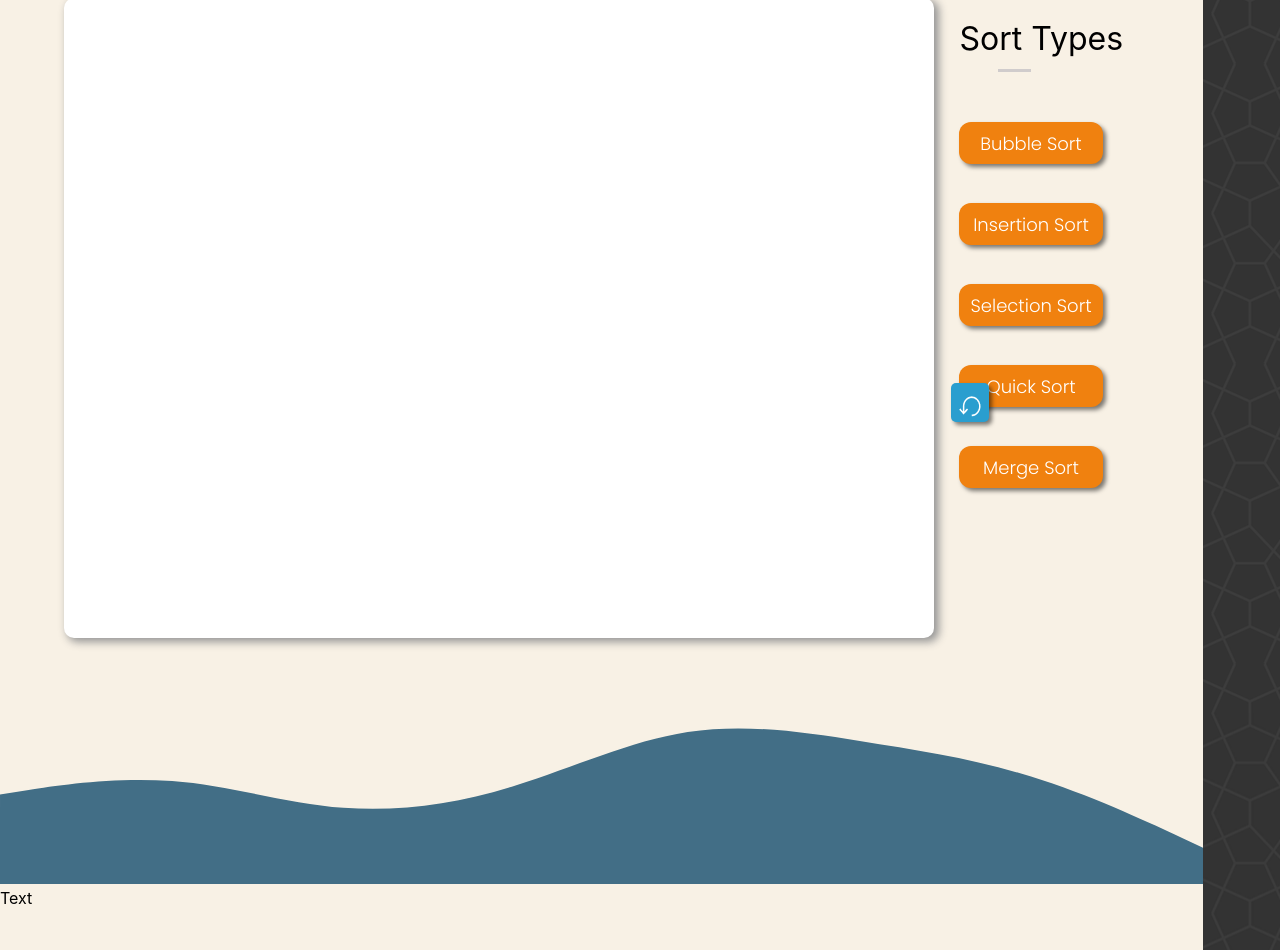
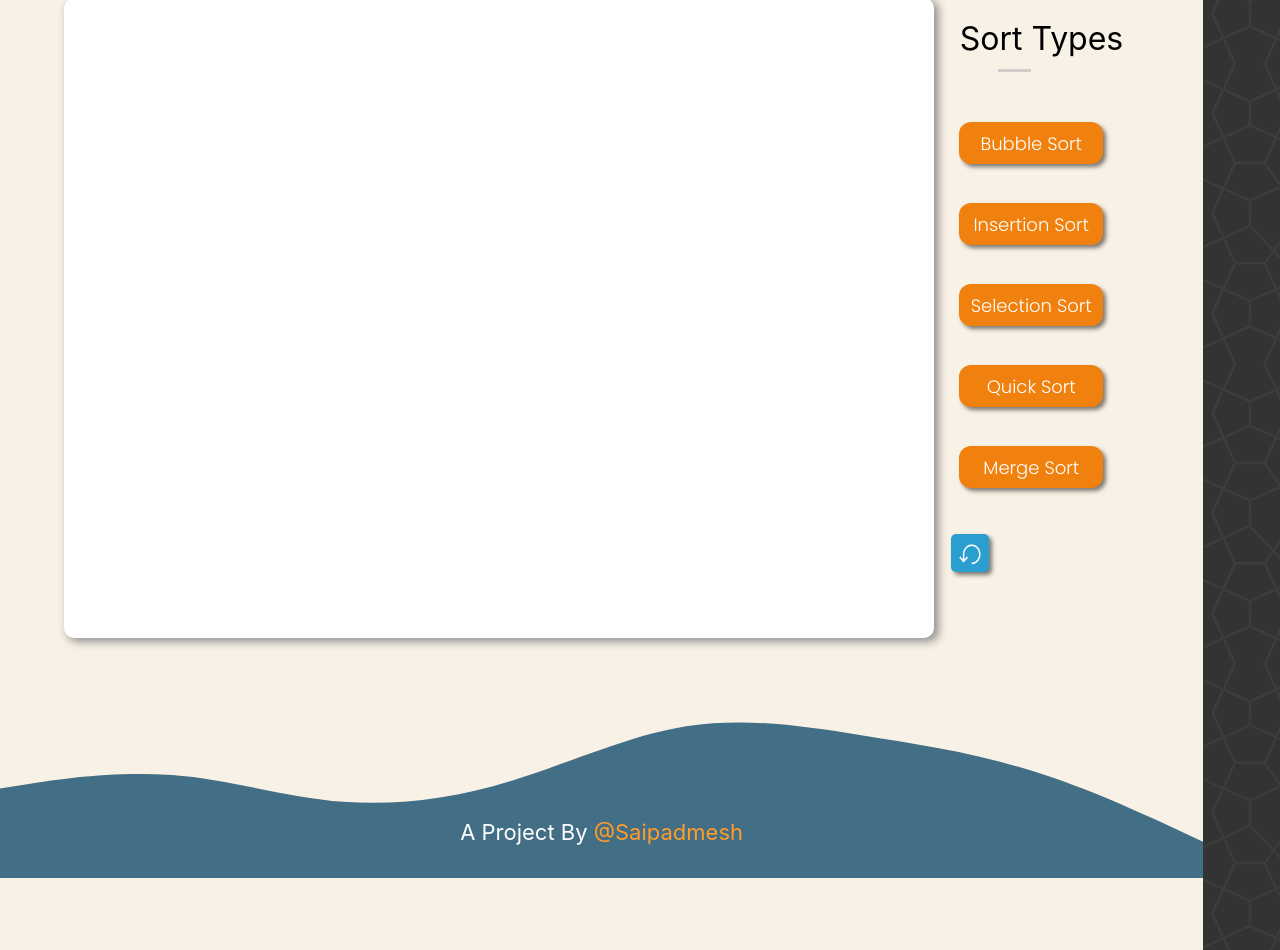
Before and after one commit to Saipadmesh/Algorithm_Visualizer, a React (Create React App) app: page / in a window 1280 px wide. Shown: the part 180-1130 px from the top of the page. Built offline with nearby package versions, Linux system fonts and the light colour scheme.

Commit message:
added icon and footer

```diff
--- a/package.json
+++ b/package.json
@@ -20,7 +20,7 @@
   },
   "scripts": {
     "start": "react-scripts start",
-    "build": "react-scripts build",
+    "build": "CI= react-scripts build",
     "test": "react-scripts test",
     "eject": "react-scripts eject"
   },
--- a/public/index.html
+++ b/public/index.html
@@ -2,14 +2,14 @@
 <html lang="en">
   <head>
     <meta charset="utf-8" />
-    <link rel="icon" href="%PUBLIC_URL%/favicon.ico" />
+    <link rel="icon" href="%PUBLIC_URL%/sort.png" />
     <meta name="viewport" content="width=device-width, initial-scale=1" />
     <meta name="theme-color" content="#000000" />
     <meta
       name="description"
       content="Web site created using create-react-app"
     />
-    <link rel="apple-touch-icon" href="%PUBLIC_URL%/logo192.png" />
+    <link rel="apple-touch-icon" href="%PUBLIC_URL%/sort.png" />
     <!--
       manifest.json provides metadata used when your web app is installed on a
       user's mobile device or desktop. See https://developers.google.com/web/fundamentals/web-app-manifest/
@@ -24,7 +24,7 @@
       work correctly both with client-side routing and a non-root public URL.
       Learn how to configure a non-root public URL by running `npm run build`.
     -->
-    <title>React App</title>
+    <title>Sorting Visualizer</title>
   </head>
   <body>
     <noscript>You need to enable JavaScript to run this app.</noscript>
--- a/src/App.js
+++ b/src/App.js
@@ -1,18 +1,9 @@
 import styles from "./node.module.css";
 import DisplayGraph from "./sorting";
-import { useState, useCallback, useEffect } from "react";
+//import { useState, useCallback, useEffect } from "react";
 
-const useToggle = (initialState) => {
-  const [isToggled, setIsToggled] = useState(initialState);
-
-  const toggle = useCallback(
-    () => setIsToggled((state) => !state),
-    [setIsToggled]
-  );
-
-  return [isToggled, toggle];
-};
 function App() {
+  // ----- UNUSED CODE FOR DJIKSTRA ALGORITHM, WILL BE IMPLEMENTED IN THE FUTURE -------------
   // const [board, setBoard] = useState([]);
 
   // useEffect(() => {
@@ -49,6 +40,7 @@ function App() {
   //     setBoard(board1);
   //   }
   // }
+  // ------------------------------------------------------------------------------------------
 
   return (
     <body className={styles.doc}>
@@ -58,7 +50,7 @@ function App() {
           marginLeft: "2vw",
           fontFamily: "'Poppins', sans-serif",
           fontSize: 48,
-          fontWeight: 500,
+          fontWeight: "bold",
           color: "white",
         }}
       >
@@ -72,14 +64,19 @@ function App() {
         <br />
         <br />
         <div className={styles.bottom}>
+          <div className={styles.footer}>
+            A Project By{" "}
+            <a href="https://linktr.ee/Saipadmesh" target="_blank">
+              @Saipadmesh
+            </a>
+          </div>
           <svg xmlns="http://www.w3.org/2000/svg" viewBox="0 0 1440 300">
             <path
               fill="#426E86"
-              fill-opacity="1"
+              fillOpacity="1"
               d="M0,192L34.3,186.7C68.6,181,137,171,206,176C274.3,181,343,203,411,208C480,213,549,203,617,181.3C685.7,160,754,128,823,117.3C891.4,107,960,117,1029,128C1097.1,139,1166,149,1234,170.7C1302.9,192,1371,224,1406,240L1440,256L1440,320L1405.7,320C1371.4,320,1303,320,1234,320C1165.7,320,1097,320,1029,320C960,320,891,320,823,320C754.3,320,686,320,617,320C548.6,320,480,320,411,320C342.9,320,274,320,206,320C137.1,320,69,320,34,320L0,320Z"
             ></path>
           </svg>
-          <div>Text</div>
         </div>
       </div>
     </body>
--- a/src/node.module.css
+++ b/src/node.module.css
@@ -7,7 +7,7 @@
   column-gap: 0rem;
   row-gap: 10px;
   grid-auto-flow: column;
-  grid-template-columns: 80.87% auto;
+  grid-template-columns: 80.9% auto;
   grid-template-rows: 20rem;
   margin-left: 4rem;
   margin-right: 4rem;
@@ -59,11 +59,42 @@
   width: 94vw;
   height: 2vw;
   bottom: 0;
-  margin-top: 15vw;
-
+  margin-top: 12.5vw;
+  z-index: 0;
   left: 0;
+  float: left;
 }
 
+.footer {
+  position: relative;
+  width: 94vw;
+  top: 17vw;
+
+  z-index: 9;
+  justify-items: center;
+  text-align: center;
+  font-size: 22px;
+  color: white;
+}
+
+a:link {
+  text-decoration: none;
+  color: #ff9d2b;
+}
+
+/* visited link */
+a:visited {
+  text-decoration: none;
+  color: #ff9d2b;
+}
+
+a:hover {
+  text-decoration: none;
+}
+
+a:active {
+  text-decoration: none;
+}
 body {
   background-color: #262424;
   height: 110vh;
@@ -71,6 +102,12 @@ body {
   background-image: url("./images/congruent_outline.png");
   background-repeat: repeat;
   background-position: left bottom;
+  -ms-overflow-style: none; /* IE and Edge */
+  scrollbar-width: none;
+}
+
+body::-webkit-scrollbar {
+  display: none;
 }
 
 .OrangeButton {
@@ -114,7 +151,7 @@ body {
   background-color: #2a9ecf;
   box-shadow: 3px 3px 4px 0px rgb(0, 0, 0, 0.5);
   color: white;
-  padding: 1% 0.5%;
+  padding: 0.8% 0.5%;
   font-family: "Poppins", sans-serif;
   font-weight: 300;
   font-size: 18px;
@@ -122,7 +159,7 @@ body {
   transition-duration: 0.5s;
   border-width: 0px;
   position: absolute;
-  top: 42vw;
+  top: 86vh;
   left: 72vw;
 }
 
--- a/src/sorting.js
+++ b/src/sorting.js
@@ -31,20 +31,17 @@ const DisplayGraph = () => {
   const [quick, setQuick] = useToggle(false);
   const [mergeS, setMerge] = useToggle(false);
   const [common, setCommon] = useToggle(false);
-  //useEffect(() => console.log(common), [common]);
   // SETUP CANVAS
   let setup = (p5, canvasParentRef) => {
     setP5(p5);
     p5.createCanvas(gwidth, gheight).parent(canvasParentRef);
-    //let values1 = [];
+
     let status1 = [];
     for (let i = 0; i < p5.width / 8; i++) {
       values.push(Math.random(p5.height) * p5.height);
       status1.push(-1);
     }
     setStatus(status1);
-
-    //setValues(values1);
   };
   // DRAW INSIDE CANVAS, DEFAULT ON LOOP
   let draw = (p5) => {
@@ -179,22 +176,17 @@ const DisplayGraph = () => {
       for (let i = 0; i < values.length - 1; i++) {
         let min_idx = i;
         status[i] = 0;
+
         for (let j = i + 1; j < values.length; j++) {
           status[j] = 1;
+          if (values[j] < values[min_idx]) {
+            min_idx = j;
+          }
+          await sleep(1);
+          status[j] = -1;
         }
-        for (let j = i + 1; j < values.length; j++) {
-          if (values[j] < values[min_idx]) {
-            //status[i] = -1;
-            min_idx = j;
-            //status[j] = 0;
-          }
-          //await sleep(5);
-        }
-        await sleep(60);
-        /*let temp = values[min_idx];
-        values[min_idx] = values[i];
-        values[i] = temp;*/
-        //status[min_idx] = -1;
+        await sleep(30);
+
         await swap(min_idx, i);
         status[i] = -1;
       }
@@ -210,9 +202,7 @@ const DisplayGraph = () => {
 
     let index = await partition(start, end);
     // restore original state
-    //status[index] = 0;
     await Promise.all([quickSort(start, index - 1), quickSort(index + 1, end)]);
-    //status[index] = -1;
   }
 
   async function partition(start, end) {
@@ -252,7 +242,7 @@ const DisplayGraph = () => {
     values[i] = values[j];
     values[j] = temp;
   }
-
+  // HELPER FUNCTION TO SLOW SIMULATION
   function sleep(ms) {
     return new Promise((resolve) => setTimeout(resolve, ms));
   }
@@ -267,12 +257,7 @@ const DisplayGraph = () => {
     var left_start;
 
     for (curr_size = 1; curr_size <= n - 1; curr_size = 2 * curr_size) {
-      // Pick starting povar of different
-      // subarrays of current size
       for (left_start = 0; left_start < n - 1; left_start += 2 * curr_size) {
-        // Find ending power of left
-        // subarray. mid+1 is starting
-        // power of right
         var right_end = Math.min(left_start + 2 * curr_size - 1, n - 1);
         for (let i = left_start; i < right_end; i++) {
           // identify the elements being considered currently
@@ -280,16 +265,11 @@ const DisplayGraph = () => {
         }
         var mid = Math.min(left_start + curr_size - 1, n - 1);
         status[mid] = 0;
-
-        // Merge Subarrays arr[left_start...mid]
-        // & arr[mid+1...right_end]
         await merge(left_start, mid, right_end);
       }
     }
     status[values.length - 1] = -1;
-    //console.log(values);
   }
-  // compare the lists element by element and return the concatenated resultList
   async function merge(start, mid, end) {
     var subArray1len = mid - start + 1;
     var subArray2len = end - mid;
@@ -322,7 +302,6 @@ const DisplayGraph = () => {
         j++;
       }
 
-      //await sleep(20);
       k++;
     }
 
@@ -341,25 +320,17 @@ const DisplayGraph = () => {
       j++;
       k++;
     }
-
-    /*for (let i = start; i <= end; i++) {
-      {
-        status[i] = -1;
-        await sleep(10);
-      }
-    }*/
   }
 
   // DRAW GRAPH ON CANVAS
   function simulateSorting() {
     if (p5) {
-      //console.log("inside simulateSort", status);
       for (let i = 0; i < values.length; i++) {
         p5.stroke(252, 136, 12);
         if (status[i] === 0) {
           p5.fill(141, 66, 1);
         } else if (status[i] === 1) {
-          p5.fill(249, 186, 50);
+          p5.fill(254, 172, 36);
         } else {
           p5.fill(50);
         }
@@ -386,7 +357,7 @@ const DisplayGraph = () => {
         </div>
         <button
           type="button"
-          class={styles.ResetButton}
+          className={styles.ResetButton}
           onClick={() => {
             p5.loop();
             initialize();
@@ -403,7 +374,7 @@ const DisplayGraph = () => {
           <br />
           <button
             type="button"
-            class={styles.OrangeButton}
+            className={styles.OrangeButton}
             onClick={() => {
               if (common === false) {
                 setBubble();
@@ -416,7 +387,7 @@ const DisplayGraph = () => {
           <br />
           <button
             type="button"
-            class={styles.OrangeButton}
+            className={styles.OrangeButton}
             onClick={() => {
               if (common === false) {
                 setInsert();
@@ -429,7 +400,7 @@ const DisplayGraph = () => {
           <br />
           <button
             type="button"
-            class={styles.OrangeButton}
+            className={styles.OrangeButton}
             onClick={() => {
               if (common === false) {
                 setSelect();
@@ -442,7 +413,7 @@ const DisplayGraph = () => {
           <br />
           <button
             type="button"
-            class={styles.OrangeButton}
+            className={styles.OrangeButton}
             onClick={() => {
               if (common === false) {
                 setQuick();
@@ -455,7 +426,7 @@ const DisplayGraph = () => {
           <br />
           <button
             type="button"
-            class={styles.OrangeButton}
+            className={styles.OrangeButton}
             onClick={() => {
               if (common === false) {
                 setMerge();
```
Also changed, not shown: public/sort.png (added).
